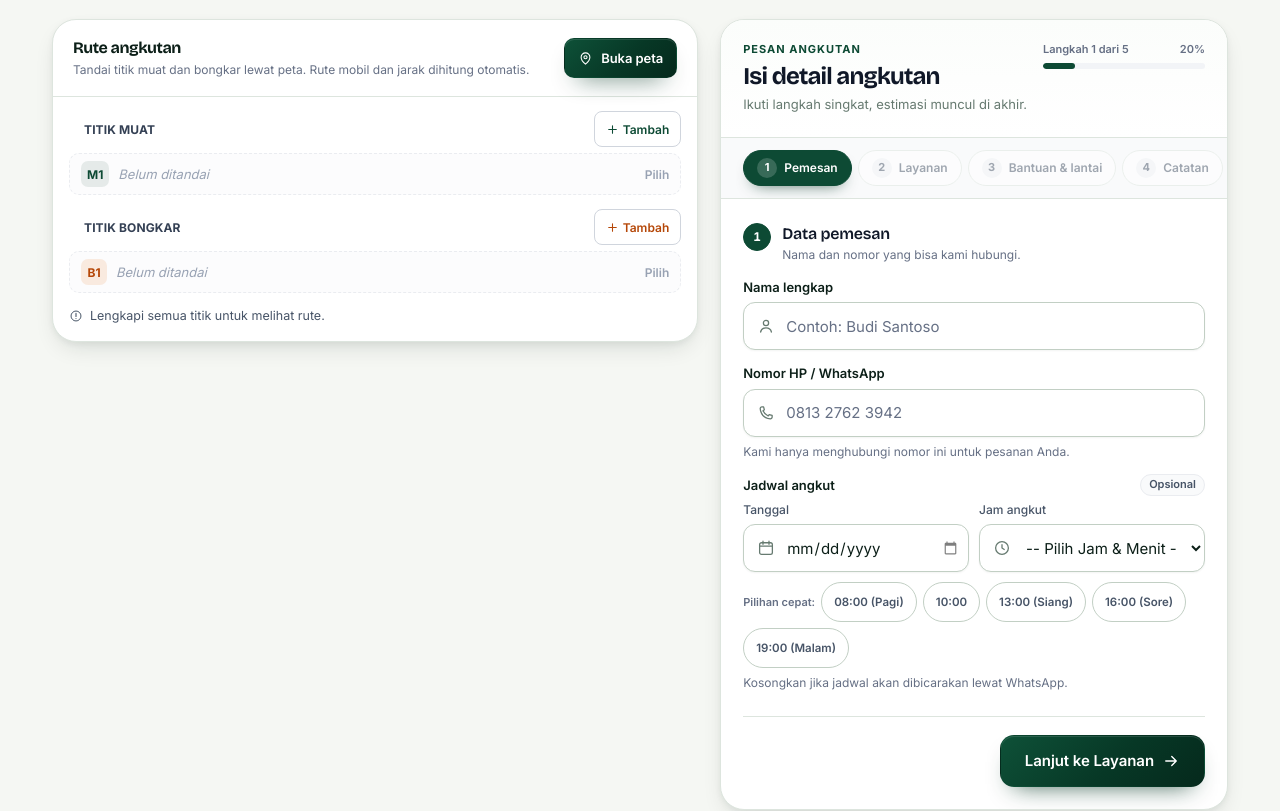
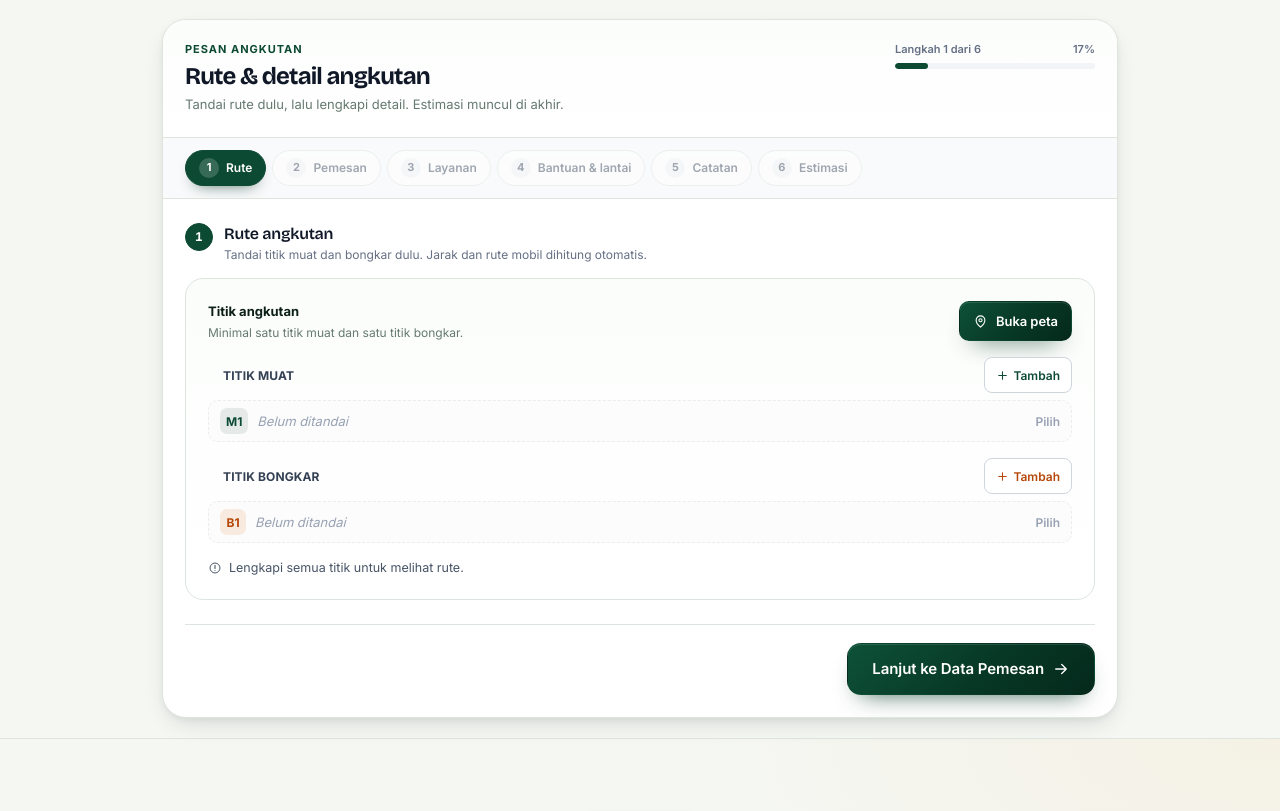
Before and after one commit to nyawijicode/jasa-angkut-slamet, a React (Vite) app: page /#kontak in a window 1280 px wide. Shown: the part 860-1671 px from the top of the page. Built offline with nearby package versions, Linux system fonts and the light colour scheme.

Commit message:
up:wizard
up:wizard

```diff
--- a/overflow-check.mjs
+++ b/overflow-check.mjs
@@ -34,5 +34,5 @@ for (const sel of [
   const box = await loc.boundingBox();
   console.log(sel, "visible:", await loc.isVisible(), "box:", box);
 }
-await page.locator(".map-preview").screenshot({ path: "C:/Users/ThinkPad/AppData/Local/Temp/opencode/preview-mobile.png" });
+await page.locator(".route-preview").screenshot({ path: "C:/Users/ThinkPad/AppData/Local/Temp/opencode/preview-mobile.png" });
 await browser.close();
--- a/src/pages/Home.tsx
+++ b/src/pages/Home.tsx
@@ -963,6 +963,7 @@ export default function Home() {
 
   const [step, setStep] = useState(1);
   const [furthest, setFurthest] = useState(1);
+  const [routeError, setRouteError] = useState(false);
 
   const [plan, setPlan] = useState<RoutePlan | null>(null);
   const [routeStatus, setRouteStatus] = useState<RouteStatus>("idle");
@@ -1266,6 +1267,7 @@ export default function Home() {
   const missing = steps.filter((step) => !step.done).map((step) => step.label);
 
   const wizardSteps = [
+    "Rute",
     "Pemesan",
     "Layanan",
     "Bantuan & lantai",
@@ -1601,7 +1603,21 @@ export default function Home() {
     window.scrollTo({ top: 0, behavior: reduceMotion ? "auto" : "smooth" });
   }
 
-  function validateStep1() {
+  function validateRoute() {
+    if (allStopsSet) {
+      setRouteError(false);
+      return true;
+    }
+
+    setRouteError(true);
+    window.setTimeout(() => {
+      document.getElementById("route-open-map")?.focus();
+    }, 0);
+
+    return false;
+  }
+
+  function validateCustomer() {
     if (phone.trim() === "" || isValidPhone(phone)) {
       return true;
     }
@@ -1614,7 +1630,8 @@ export default function Home() {
   }
 
   function advance() {
-    if (step === 1 && !validateStep1()) return;
+    if (step === 1 && !validateRoute()) return;
+    if (step === 2 && !validateCustomer()) return;
     const next = Math.min(wizardSteps.length, step + 1);
     setStep(next);
     setFurthest((current) => Math.max(current, next));
@@ -1628,8 +1645,12 @@ export default function Home() {
 
   function goToStep(target: number) {
     if (target > furthest) return;
-    if (target > 1 && !validateStep1()) {
+    if (target > 1 && !validateRoute()) {
       setStep(1);
+      return;
+    }
+    if (target > 2 && !validateCustomer()) {
+      setStep(2);
       return;
     }
     setStep(target);
@@ -1655,6 +1676,12 @@ export default function Home() {
     const target =
       stops.find((stop) => stop.kind === mode && stop.lat === null) ??
       stops.find((stop) => stop.kind === mode);
+    openMap(target?.id);
+  }
+
+  function openRouteMap() {
+    const target =
+      orderedStops.find((stop) => stop.lat === null) ?? orderedStops[0];
     openMap(target?.id);
   }
 
@@ -2040,34 +2067,26 @@ export default function Home() {
 
         <section className="container workspace" id="pesan">
           {mapOpen && (
+            <>
               <div
                 className="map-backdrop"
                 onClick={() => setMapOpen(false)}
                 aria-hidden="true"
               />
-          )}
-          <div className={`map-card${mapOpen ? " is-modal" : ""}`} id="peta">
+              <div className="map-card is-modal" id="peta">
                 <div className="map-card-head">
                   <div className="map-card-title">
                     <h2>
-                  {mapOpen
-                    ? `Pilih titik ${activeStop ? stopLabel(activeStop, stops) : ""}`
-                    : "Rute angkutan"}
+                      Pilih titik{" "}
+                      {activeStop ? stopLabel(activeStop, stops) : ""}
                     </h2>
                     <p>
-                  {mapOpen ? (
-                    <>
                       Klik peta, cari alamat, atau pakai lokasi saya. Tekan{" "}
                       <strong>Simpan titik</strong> untuk menyimpan{" "}
                       {activeStop ? stopLabel(activeStop, stops) : "titik"}.
-                    </>
-                  ) : (
-                    "Tandai titik muat dan bongkar lewat peta. Rute mobil dan jarak dihitung otomatis."
-                  )}
                     </p>
                   </div>
                   <div className="map-card-head-actions">
-                {mapOpen ? (
                     <button
                       type="button"
                       className="map-close"
@@ -2077,139 +2096,9 @@ export default function Home() {
                     >
                       <IconX size={18} />
                     </button>
-                ) : (
-                  <button
-                    type="button"
-                    className="btn btn-primary btn-sm"
-                    onClick={() => openMap()}
-                  >
-                    <IconMapPin size={15} />
-                    Buka peta
-                  </button>
-                )}
-              </div>
-            </div>
-
-            {!mapOpen && (
-              <div className="map-preview">
-                {(
-                  [
-                    { kind: "load", items: loadStops },
-                    { kind: "unload", items: unloadStops },
-                  ] as Array<{ kind: StopKind; items: Stop[] }>
-                ).map(({ kind, items }) => (
-                  <div className={`map-preview-group is-${kind}`} key={kind}>
-                    <div className="map-preview-group-head">
-                      <span className="map-preview-group-title">
-                        <span
-                          className={`segment-dot ${kind}`}
-                          aria-hidden="true"
-                        />
-                        Titik {STOP_KIND_LABEL[kind]}
-                      </span>
-                      <button
-                        type="button"
-                        className="map-preview-add"
-                        onClick={() => addStop(kind)}
-                      >
-                        <IconPlus size={13} />
-                        Tambah
-                      </button>
-                    </div>
-                    <ul className="map-preview-rows">
-                      {items.map((stop, index) => {
-                        const hasPoint = stop.lat !== null && stop.lng !== null;
-                        const label = `${kind === "load" ? "M" : "B"}${index + 1}`;
-                        const coords = hasPoint
-                          ? `${(stop.lat as number).toFixed(5)}, ${(stop.lng as number).toFixed(5)}`
-                          : "Belum ditandai";
-                        return (
-                          <li
-                            key={stop.id}
-                            className={`map-preview-row${hasPoint ? "" : " is-empty"}`}
-                          >
-                            <div className="map-preview-main">
-                              <button
-                                type="button"
-                                className="map-preview-pick"
-                                onClick={() => openMap(stop.id)}
-                                aria-label={`${hasPoint ? "Ubah" : "Pilih"} titik ${label}: ${coords}`}
-                              >
-                                <span
-                                  className={`map-preview-label is-${kind}`}
-                                >
-                                  {label}
-                                </span>
-                                <span className="map-preview-coords">
-                                  {coords}
-                                </span>
-                                <span className="map-preview-action">
-                                  {hasPoint ? "Ubah" : "Pilih"}
-                                </span>
-                              </button>
-                              {hasPoint && (
-                                <span
-                                  className="map-preview-address"
-                                  title={stop.address}
-                                >
-                                  {stop.address}
-                                </span>
-                              )}
-                            </div>
-                            {(items.length > 1 || hasPoint) && (
-                              <button
-                                type="button"
-                                className="map-preview-remove"
-                                aria-label={`Hapus titik ${label}`}
-                                onClick={() => removeStop(stop.id)}
-                              >
-                                Hapus
-                              </button>
-                            )}
-                          </li>
-                        );
-                      })}
-                    </ul>
-                  </div>
-                ))}
-                <div
-                  className={`map-preview-meta${routeStatus === "error" ? " is-warn" : ""}`}
-                  aria-live="polite"
-                >
-                  {routeStatus === "loading" && (
-                    <>
-                      <span className="spinner" aria-hidden="true" />
-                      <span>Menghitung rute mobil...</span>
-                    </>
-                  )}
-                  {routeStatus === "ready" && routeSummary && (
-                    <>
-                      <IconRoute size={14} />
-                      <span>
-                        Rute mobil {routeSummary.km.toFixed(1)} km · ±
-                        {Math.max(1, Math.round(routeSummary.minutes))} menit ·{" "}
-                        {stops.length} titik
-                      </span>
-                    </>
-                  )}
-                  {routeStatus === "error" && (
-                    <>
-                      <IconAlert size={14} />
-                      <span>Rute mobil belum tersedia.</span>
-                    </>
-                  )}
-                  {routeStatus === "idle" && !allStopsSet && (
-                    <>
-                      <IconAlert size={14} />
-                      <span>Lengkapi semua titik untuk melihat rute.</span>
-                    </>
-                  )}
-                </div>
-              </div>
-            )}
-
-            {mapOpen && (
-              <>
+                  </div>
+                </div>
+
                 <div className="map-canvas">
                   <MapContainer
                     center={[BUSINESS.garage.lat, BUSINESS.garage.lng]}
@@ -2363,9 +2252,9 @@ export default function Home() {
                     </button>
                   </div>
                 </div>
+              </div>
             </>
           )}
-          </div>
 
           <section
             className="panel"
@@ -2376,10 +2265,11 @@ export default function Home() {
               <div>
                 <span className="panel-eyebrow">Pesan angkutan</span>
                 <h2 className="panel-title" id="form-title">
-                  Isi detail angkutan
+                  Rute &amp; detail angkutan
                 </h2>
                 <p className="panel-sub">
-                  Ikuti langkah singkat, estimasi muncul di akhir.
+                  Tandai rute dulu, lalu lengkapi detail. Estimasi muncul di
+                  akhir.
                 </p>
               </div>
               <div className="progress">
@@ -2432,9 +2322,185 @@ export default function Home() {
 
               <div className="wizard-body">
                 {step === 1 && (
+                  <section className="form-section route-step">
+                    <div className="section-head">
+                      <span className="step-badge">1</span>
+                      <div className="section-copy">
+                        <h3>Rute angkutan</h3>
+                        <p>
+                          Tandai titik muat dan bongkar dulu. Jarak dan rute
+                          mobil dihitung otomatis.
+                        </p>
+                      </div>
+                    </div>
+
+                    <div className="route-preview">
+                      <div className="route-preview-head">
+                        <div>
+                          <span className="route-preview-label">
+                            Titik angkutan
+                          </span>
+                          <p className="route-preview-note">
+                            Minimal satu titik muat dan satu titik bongkar.
+                          </p>
+                        </div>
+                        <button
+                          type="button"
+                          id="route-open-map"
+                          className="btn btn-primary btn-sm"
+                          onClick={openRouteMap}
+                        >
+                          <IconMapPin size={15} />
+                          {allStopsSet ? "Ubah rute" : "Buka peta"}
+                        </button>
+                      </div>
+
+                      {(
+                        [
+                          { kind: "load", items: loadStops },
+                          { kind: "unload", items: unloadStops },
+                        ] as Array<{ kind: StopKind; items: Stop[] }>
+                      ).map(({ kind, items }) => (
+                        <div
+                          className={`map-preview-group is-${kind}`}
+                          key={kind}
+                        >
+                          <div className="map-preview-group-head">
+                            <span className="map-preview-group-title">
+                              <span
+                                className={`segment-dot ${kind}`}
+                                aria-hidden="true"
+                              />
+                              Titik {STOP_KIND_LABEL[kind]}
+                            </span>
+                            <button
+                              type="button"
+                              className="map-preview-add"
+                              onClick={() => addStop(kind)}
+                            >
+                              <IconPlus size={13} />
+                              Tambah
+                            </button>
+                          </div>
+                          <ul className="map-preview-rows">
+                            {items.map((stop, index) => {
+                              const hasPoint =
+                                stop.lat !== null && stop.lng !== null;
+                              const label = `${kind === "load" ? "M" : "B"}${index + 1}`;
+                              const coords = hasPoint
+                                ? `${(stop.lat as number).toFixed(5)}, ${(stop.lng as number).toFixed(5)}`
+                                : "Belum ditandai";
+                              return (
+                                <li
+                                  key={stop.id}
+                                  className={`map-preview-row${hasPoint ? "" : " is-empty"}`}
+                                >
+                                  <div className="map-preview-main">
+                                    <button
+                                      type="button"
+                                      className="map-preview-pick"
+                                      onClick={() => openMap(stop.id)}
+                                      aria-label={`${hasPoint ? "Ubah" : "Pilih"} titik ${label}: ${coords}`}
+                                    >
+                                      <span
+                                        className={`map-preview-label is-${kind}`}
+                                      >
+                                        {label}
+                                      </span>
+                                      <span className="map-preview-coords">
+                                        {coords}
+                                      </span>
+                                      <span className="map-preview-action">
+                                        {hasPoint ? "Ubah" : "Pilih"}
+                                      </span>
+                                    </button>
+                                    {hasPoint && (
+                                      <span
+                                        className="map-preview-address"
+                                        title={stop.address}
+                                      >
+                                        {stop.address}
+                                      </span>
+                                    )}
+                                  </div>
+                                  {(items.length > 1 || hasPoint) && (
+                                    <button
+                                      type="button"
+                                      className="map-preview-remove"
+                                      aria-label={`Hapus titik ${label}`}
+                                      onClick={() => removeStop(stop.id)}
+                                    >
+                                      Hapus
+                                    </button>
+                                  )}
+                                </li>
+                              );
+                            })}
+                          </ul>
+                        </div>
+                      ))}
+
+                      <div
+                        className={`map-preview-meta${routeStatus === "error" ? " is-warn" : ""}`}
+                        aria-live="polite"
+                      >
+                        {routeStatus === "loading" && (
+                          <>
+                            <span className="spinner" aria-hidden="true" />
+                            <span>Menghitung rute mobil...</span>
+                          </>
+                        )}
+                        {routeStatus === "ready" && routeSummary && (
+                          <>
+                            <IconRoute size={14} />
+                            <span>
+                              Rute mobil {routeSummary.km.toFixed(1)} km · ±
+                              {Math.max(1, Math.round(routeSummary.minutes))}{" "}
+                              menit · {stops.length} titik
+                            </span>
+                          </>
+                        )}
+                        {routeStatus === "error" && (
+                          <>
+                            <IconAlert size={14} />
+                            <span>Rute mobil belum tersedia.</span>
+                          </>
+                        )}
+                        {routeStatus === "idle" && !allStopsSet && (
+                          <>
+                            <IconAlert size={14} />
+                            <span>
+                              Lengkapi semua titik untuk melihat rute.
+                            </span>
+                          </>
+                        )}
+                      </div>
+
+                      {routeError && !allStopsSet && (
+                        <p className="field-error" role="alert">
+                          <IconAlert size={15} />
+                          Tandai titik muat dan bongkar dulu sebelum lanjut.
+                        </p>
+                      )}
+                    </div>
+
+                    <div className="wizard-actions">
+                      <button
+                        type="button"
+                        className="btn btn-primary btn-lg wizard-actions-right"
+                        onClick={advance}
+                      >
+                        <span>Lanjut ke Data Pemesan</span>
+                        <IconArrowRight size={18} />
+                      </button>
+                    </div>
+                  </section>
+                )}
+
+                {step === 2 && (
                   <section className="form-section">
                     <div className="section-head">
-                      <span className="step-badge">1</span>
+                      <span className="step-badge">2</span>
                       <div className="section-copy">
                         <h3>Data pemesan</h3>
                         <p>Nama dan nomor yang bisa kami hubungi.</p>
@@ -2655,7 +2721,15 @@ export default function Home() {
                     <div className="wizard-actions">
                       <button
                         type="button"
-                        className="btn btn-primary btn-lg wizard-actions-right"
+                        className="btn btn-secondary"
+                        onClick={goBack}
+                      >
+                        <IconArrowLeft size={18} />
+                        <span>Kembali ke Rute</span>
+                      </button>
+                      <button
+                        type="button"
+                        className="btn btn-primary btn-lg"
                         onClick={advance}
                       >
                         <span>Lanjut ke Layanan</span>
@@ -2665,10 +2739,10 @@ export default function Home() {
                   </section>
                 )}
 
-                {step === 2 && (
+                {step === 3 && (
                   <section className="form-section">
                     <div className="section-head">
-                      <span className="step-badge">2</span>
+                      <span className="step-badge">3</span>
                       <div className="section-copy">
                         <h3>Layanan</h3>
                         <p>Pilih jangkauan rute angkutan Anda.</p>
@@ -2738,10 +2812,10 @@ export default function Home() {
                   </section>
                 )}
 
-                {step === 3 && (
+                {step === 4 && (
                   <section className="form-section">
                     <div className="section-head">
-                      <span className="step-badge">3</span>
+                      <span className="step-badge">4</span>
                       <div className="section-copy">
                         <h3>Bantuan &amp; lantai</h3>
                         <p>Pilih bantuan dan akses lantai di kedua titik.</p>
@@ -2856,10 +2930,10 @@ export default function Home() {
                   </section>
                 )}
 
-                {step === 4 && (
+                {step === 5 && (
                   <section className="form-section">
                     <div className="section-head">
-                      <span className="step-badge">4</span>
+                      <span className="step-badge">5</span>
                       <div className="section-copy">
                         <h3>Catatan tambahan</h3>
                         <p>
@@ -2926,10 +3000,10 @@ export default function Home() {
                   </section>
                 )}
 
-                {step === 5 && (
+                {step === 6 && (
                   <section className="form-section">
                     <div className="section-head">
-                      <span className="step-badge">5</span>
+                      <span className="step-badge">6</span>
                       <div className="section-copy">
                         <h3>Ringkasan estimasi</h3>
                         <p>
@@ -2986,7 +3060,7 @@ export default function Home() {
                           <button
                             type="button"
                             className="review-edit-btn"
-                            onClick={() => goToStep(1)}
+                            onClick={() => goToStep(2)}
                           >
                             Ubah
                           </button>
@@ -3053,7 +3127,7 @@ export default function Home() {
                           <button
                             type="button"
                             className="review-edit-btn"
-                            onClick={() => goToStep(2)}
+                            onClick={() => goToStep(3)}
                           >
                             Ubah
                           </button>
--- a/src/styles/refresh.css
+++ b/src/styles/refresh.css
@@ -598,8 +598,52 @@
    ------------------------------------------------------------ */
 
 .workspace {
+  grid-template-columns: minmax(0, 1fr);
+  max-width: 1020px;
+  margin-inline: auto;
   gap: 22px;
   padding-block: 34px 12px;
+}
+
+/* Route becomes step 1 inside the booking panel. */
+
+.route-preview {
+  display: grid;
+  gap: 16px;
+  padding: 18px;
+  border: 1px solid var(--line);
+  border-radius: var(--radius-xl);
+  background: linear-gradient(180deg, #fbfdfb 0%, #ffffff 100%);
+}
+
+.route-preview-head {
+  display: flex;
+  flex-wrap: wrap;
+  align-items: center;
+  justify-content: space-between;
+  gap: 12px;
+}
+
+.route-preview-label {
+  display: block;
+  color: var(--ink);
+  font-size: 0.8125rem;
+  font-weight: 700;
+}
+
+.route-preview-note {
+  margin: 2px 0 0;
+  color: var(--ink-faint);
+  font-size: 0.75rem;
+  line-height: 1.45;
+}
+
+.route-preview .map-preview-group {
+  gap: 7px;
+}
+
+.route-preview .map-preview-rows {
+  gap: 7px;
 }
 
 .map-card,
@@ -1690,7 +1734,12 @@
   }
 
   .workspace {
+    grid-template-columns: minmax(0, 1fr);
     padding-block: 40px 20px;
+  }
+
+  .route-preview {
+    padding: 22px;
   }
 
   .area-section {
@@ -1836,6 +1885,14 @@
 
   .map-card-head {
     padding: 16px;
+  }
+
+  .route-preview {
+    padding: 14px;
+  }
+
+  .route-preview-head .btn {
+    width: 100%;
   }
 
   .section-intro {
```
Lines whose indentation alone changed are shown as unchanged.
